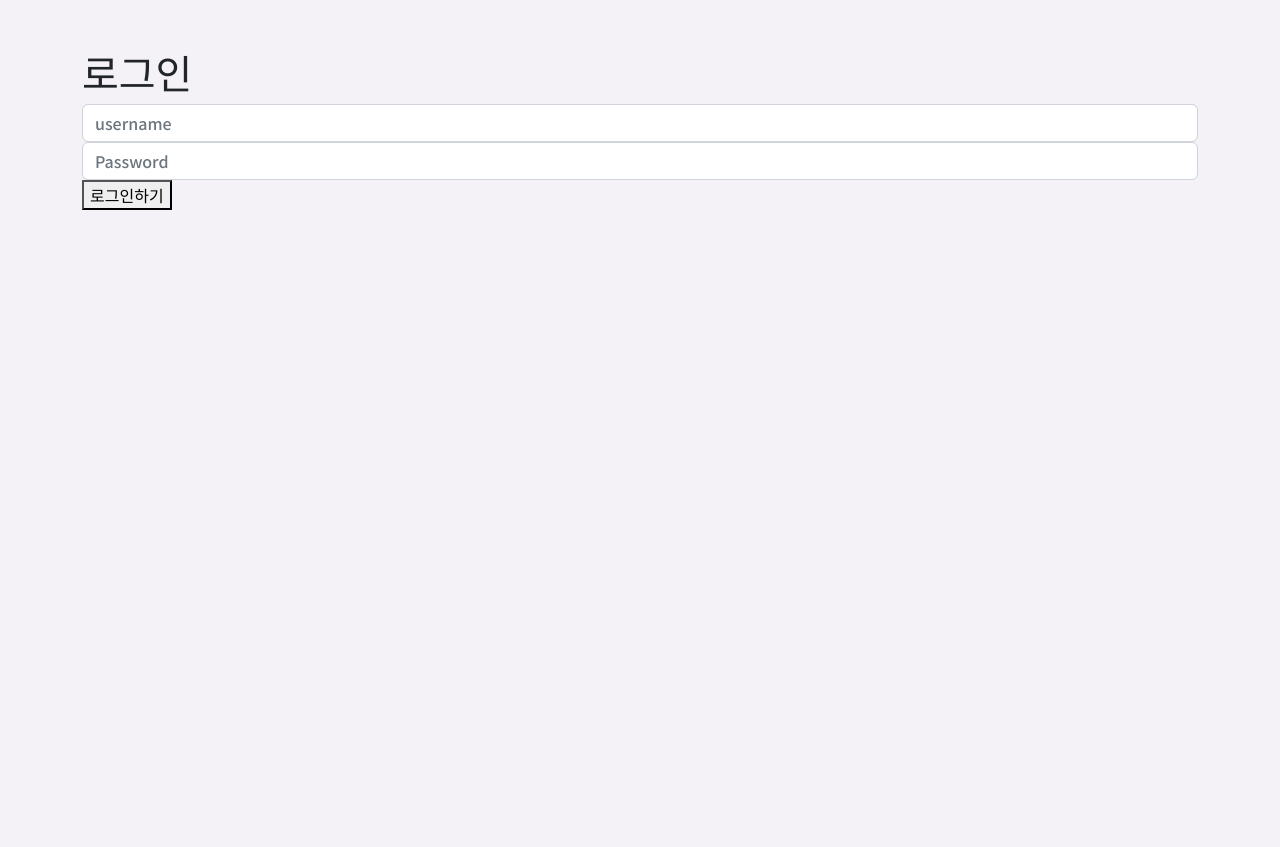
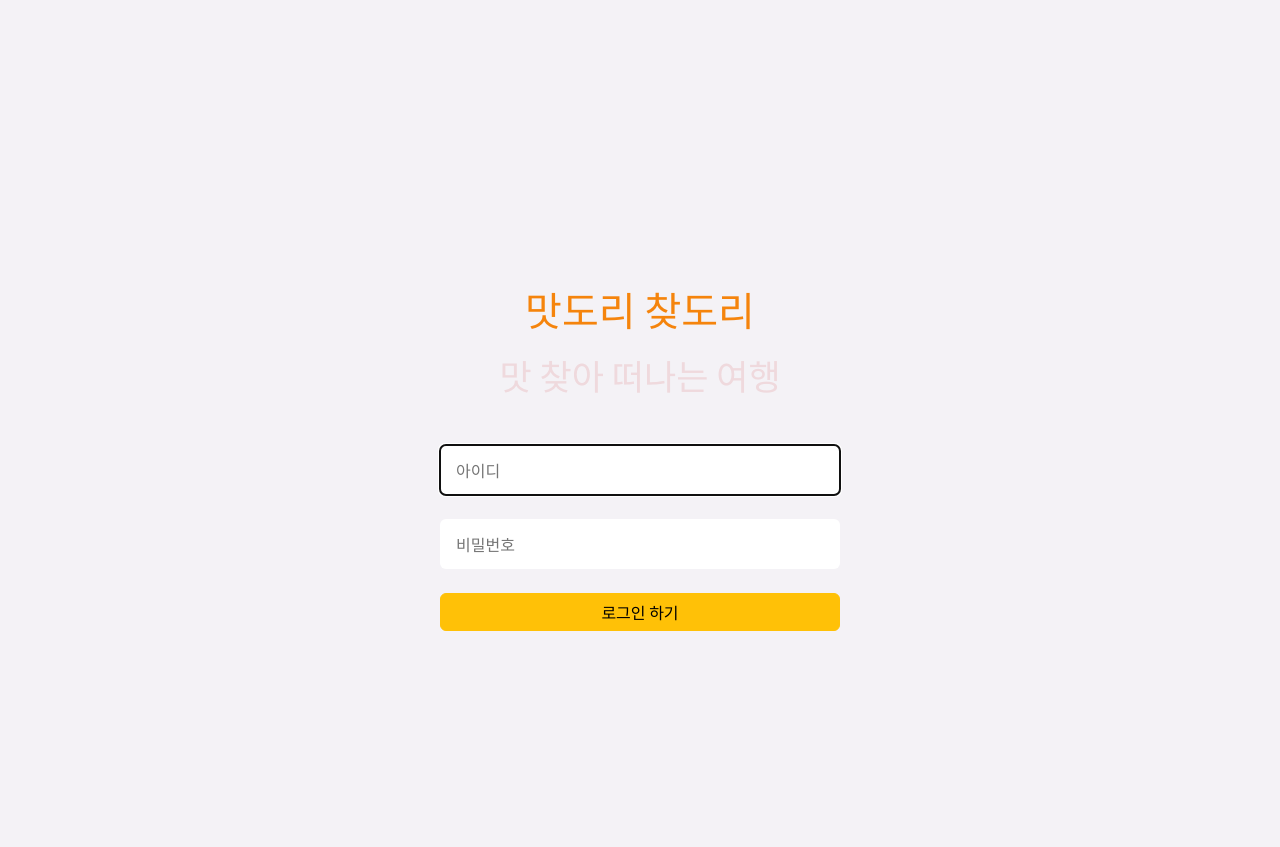
Before and after one commit to MoonSanghee/matdori, a Django app: page /accounts/ in a window 1280 px wide. Shown: the part 86-933 px from the top of the page. Run offline with Django 3.2, Linux system fonts and the light colour scheme; some libraries are stand-ins or nearby versions.

Commit message:
ADD:login/html

```diff
--- a/matdori/accounts/templates/accounts/login.html
+++ b/matdori/accounts/templates/accounts/login.html
@@ -2,14 +2,31 @@
 {% load django_bootstrap5 %}
 
 {% block content %}
-<div class="my-5 d-flex flex-column">
-  <h1>로그인</h1>
-  <form action="" method="POST">
-    {% csrf_token %}
-    <input type="text" class="form-control" name="username" placeholder="username">
-    <input type="password" class="form-control" name="password" placeholder="Password">
-    <button type="submit">로그인하기</button>
-  </form>
+
+<div class="container my-5">
+
+  <div class="login-wrap d-flex flex-column">
+    <div class="py-1">
+      <h1 class="login-color my-3 text-center">맛도리 찾도리</h1>
+      <p class="text-center login-text">맛 찾아 떠나는 여행</p>
+    </div>
+    <form action="" method="POST">
+      {% csrf_token %}
+      <input type="hidden" value="cD950Qzzu2Sk68NOc8CcsTTQI2tKIdwV7UKuWakqu1Q3BrxfqeStIMTKX4w1Bfeg">
+      <div class="my-4">
+        <input class="login-input p-3" type="text" name="username" autofocus autocapitalize="none"
+          autocomplete="username" maxlength="150" class="form-control" placeholder="아이디" required id="id_username">
+      </div>
+      <div class="my-4">
+        <input class="login-input p-3" type="password" name="password" autocomplete="current-password"
+          class="form-control" placeholder="비밀번호" required id="id_password">
+      </div>
+      <div class="d-grid gap-2">
+        <button type="submit" class="btn btn btn-warning">로그인 하기</button>
+      </div>
+    </form>
+
+  </div>
 </div>
 
 {% endblock content %}
--- a/matdori/matdori/static/css/style.css
+++ b/matdori/matdori/static/css/style.css
@@ -48,3 +48,32 @@
   height: 100%;
   object-fit: cover;
 }
+
+.login-card {
+  color: white;
+  height: 300px;
+  width: 300px;
+}
+
+.login-color {
+  color: rgb(245, 132, 12);
+}
+
+.login-wrap {
+  display: flex;
+  justify-content: center;
+  align-items: center;
+  min-height: 100vh;
+}
+
+.login-input {
+  width: 400px;
+  height: 50px;
+  border-radius: 0.375rem;
+  border-width: 0;
+}
+
+.login-text {
+  color: rgba(204, 18, 18, 0.108);
+  font-size: 35px;
+}
--- a/matdori/posts/models.py
+++ b/matdori/posts/models.py
@@ -27,8 +27,8 @@ class Post(models.Model):
         blank=True,
         processors=[ResizeToFill(400, 240)],
         format="JPEG",
-        options={"quality": 100},)
-
+        options={"quality": 100},
+    )
 
     like_user = models.ManyToManyField(settings.AUTH_USER_MODEL, related_name="likes")
 
```
Also changed, not shown: matdori/accounts/migrations/0001_initial.py, matdori/accounts/migrations/0002_alter_user_image.py (deleted), matdori/accounts/migrations/0003_alter_user_image.py (deleted), matdori/accounts/migrations/0004_alter_user_image.py (deleted), matdori/accounts/migrations/0005_alter_user_image.py (deleted), matdori/posts/migrations/0001_initial.py, matdori/posts/migrations/0002_alter_post_like_user.py (deleted), matdori/posts/migrations/0002_auto_20221101_1637.py (deleted), matdori/posts/migrations/0003_post_user.py (deleted).
